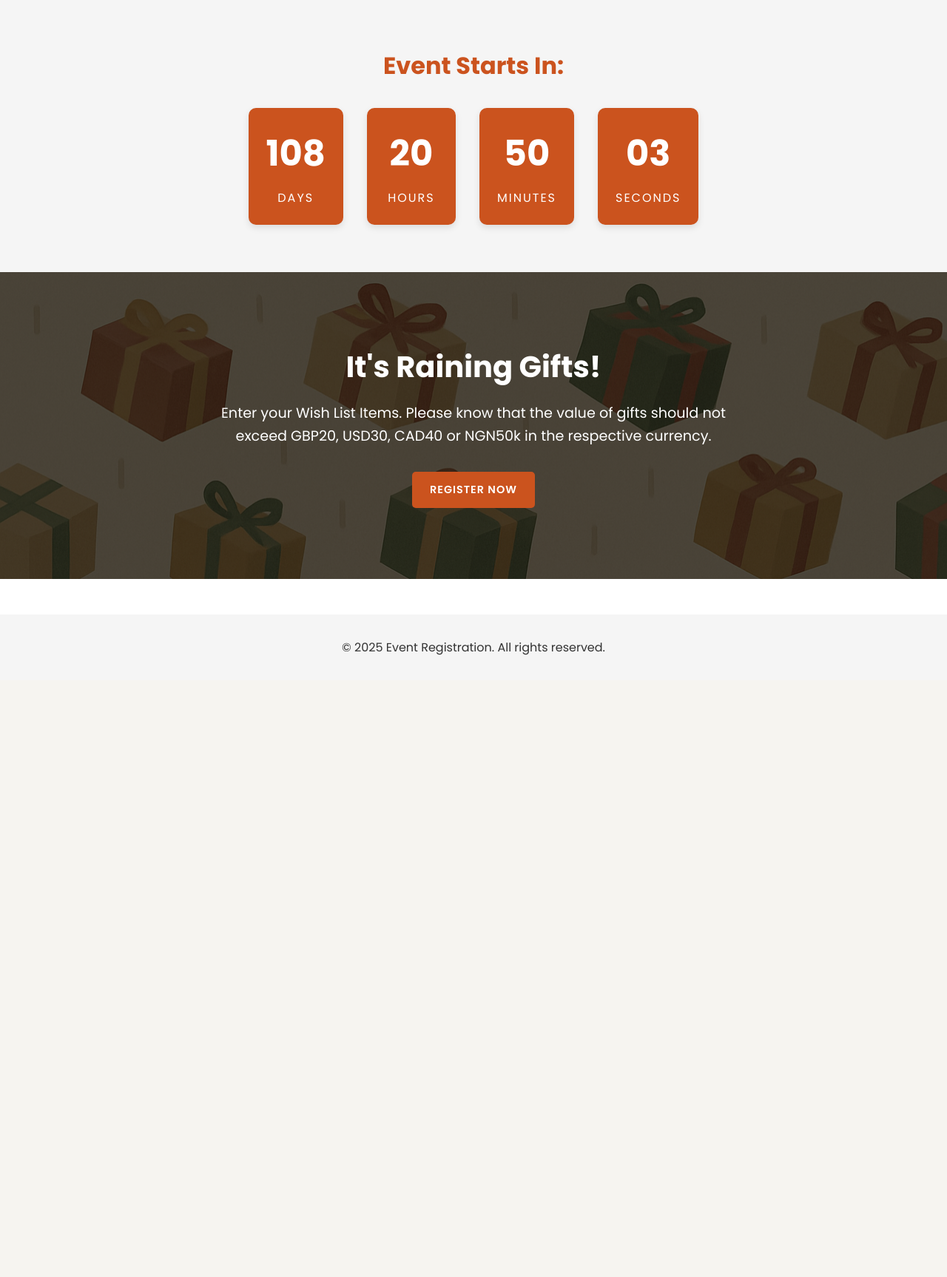
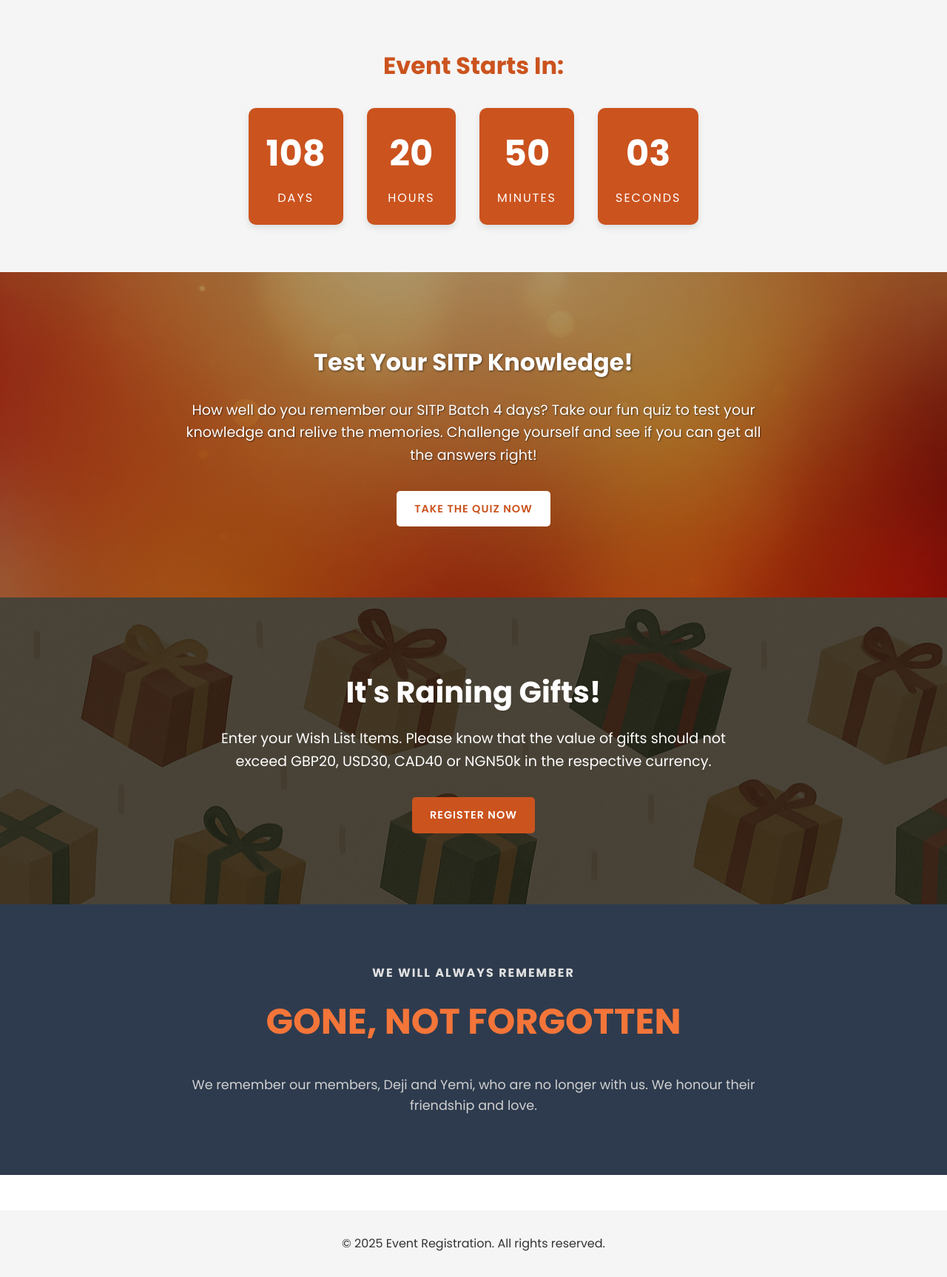
Before and after one commit to dreyyfuss/reunion, a Django app: page / in a window 1280 px wide. Shown: the part 520-2247 px from the top of the page at 74% size. Before the commit the page ends 1406 px from the top, so only its background shows below. Run offline with Django 5.2, Linux system fonts and the light colour scheme.

Commit message:
Add quiz and remembrance sections to home page

```diff
--- a/static/css/style.css
+++ b/static/css/style.css
@@ -122,6 +122,8 @@ nav {
     background: linear-gradient(rgba(0, 0, 0, 0.7), rgba(0, 0, 0, 0.7)), url('../images/gift_bg.png');
     margin-bottom: 0;
 }
+
+
 
 .banner-content h1 {
     font-size: 3rem;
@@ -855,3 +857,90 @@ footer {
     display: inline-block;
     margin-right: 8px;
 }
+
+/* Quiz CTA Section */
+.quiz-cta-section {
+    background: linear-gradient(rgba(0, 0, 0, 0.3), rgba(0, 0, 0, 0.3)), url('../images/quiz_bg.png');
+    background-size: cover;
+    background-position: center;
+    color: white;
+    text-align: center;
+    padding: 6rem 2rem;
+    position: relative;
+}
+
+.quiz-cta-container {
+    max-width: 800px;
+    margin: 0 auto;
+    position: relative;
+    z-index: 2;
+}
+
+.quiz-cta-section h2 {
+    font-size: 2rem;
+    margin-bottom: 1.5rem;
+    text-shadow: 1px 1px 3px rgba(0, 0, 0, 0.5);
+}
+
+.quiz-cta-section p {
+    font-size: 1.2rem;
+    line-height: 1.6;
+    margin-bottom: 2rem;
+    text-shadow: 1px 1px 2px rgba(0, 0, 0, 0.5);
+}
+
+.quiz-cta-btn {
+    display: inline-block;
+    background-color: white;
+    color: var(--primary-color);
+    padding: 0.8rem 1.5rem;
+    border: none;
+    border-radius: 5px;
+    font-weight: 600;
+    cursor: pointer;
+    transition: all 0.3s;
+    text-transform: uppercase;
+    font-size: 0.9rem;
+    letter-spacing: 1px;
+    text-decoration: none;
+}
+
+.quiz-cta-btn:hover {
+    background-color: #f0f0f0;
+    transform: translateY(-2px);
+    box-shadow: 0 4px 8px rgba(0, 0, 0, 0.2);
+}
+
+/* Remembrance Section */
+.remembrance-section {
+    background-color: #2e3b4e;
+    padding: 5rem 2rem;
+    text-align: center;
+    color: #ffffff;
+}
+
+.remembrance-container {
+    max-width: 800px;
+    margin: 0 auto;
+}
+
+.remembrance-subtitle {
+    font-size: 1rem;
+    letter-spacing: 2px;
+    text-transform: uppercase;
+    color: #e0e0e0;
+    margin-bottom: 1rem;
+}
+
+.remembrance-title {
+    font-size: 3rem;
+    font-weight: 700;
+    color: #f47539;
+    margin-bottom: 2rem;
+}
+
+.remembrance-text {
+    font-size: 1.1rem;
+    color: #d0d0d0;
+    line-height: 1.6;
+}
--- a/templates/home.html
+++ b/templates/home.html
@@ -38,6 +38,18 @@
         </div>
     </section>
 
+    <!-- New Quiz Call to Action Section -->
+    <section class="quiz-cta-section">
+        <div class="quiz-cta-container">
+            <h2>Test Your SITP Knowledge!</h2>
+            <p>
+                How well do you remember our SITP Batch 4 days? Take our fun quiz to test your knowledge
+                and relive the memories. Challenge yourself and see if you can get all the answers right!
+            </p>
+            <a href="{% url 'quiz' %}" class="quiz-cta-btn">Take the Quiz Now</a>
+        </div>
+    </section>
+
     <section class="banner-section secondary-banner">
         <div class="banner-content">
             <h2>It's Raining Gifts!</h2>
@@ -45,4 +57,16 @@
             <a href="{% url 'registration' %}" class="btn">Register Now</a>
         </div>
     </section>
+
+    <!-- Remembrance Section -->
+    <section class="remembrance-section">
+        <div class="remembrance-container">
+            <h2 class="remembrance-subtitle">WE WILL ALWAYS REMEMBER</h2>
+            <h1 class="remembrance-title">GONE, NOT FORGOTTEN</h1>
+            <p class="remembrance-text">
+                We remember our members, Deji and Yemi, who are no longer with us. We honour their friendship and love.
+            </p>
+        </div>
+    </section>
+
 {% endblock %}
```
Also changed, not shown: static/images/quiz_bg.png (added).
